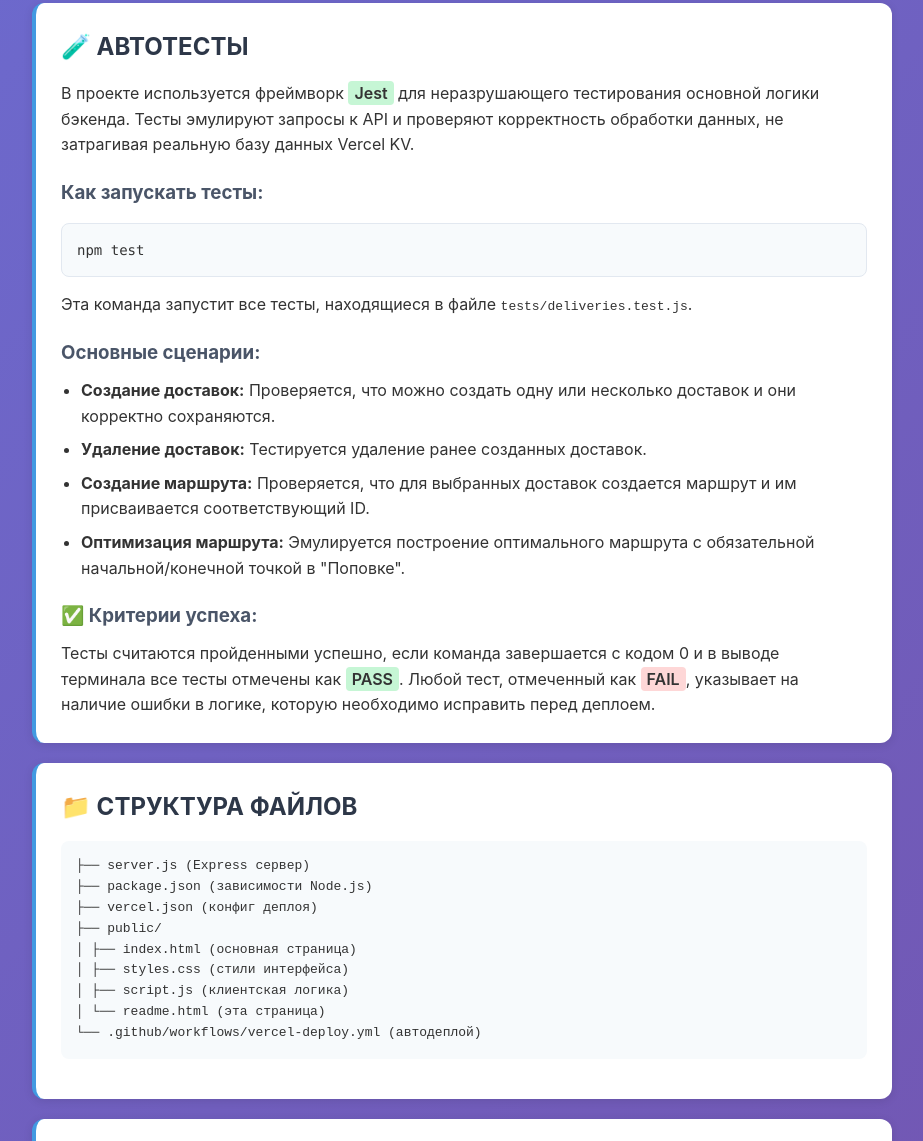
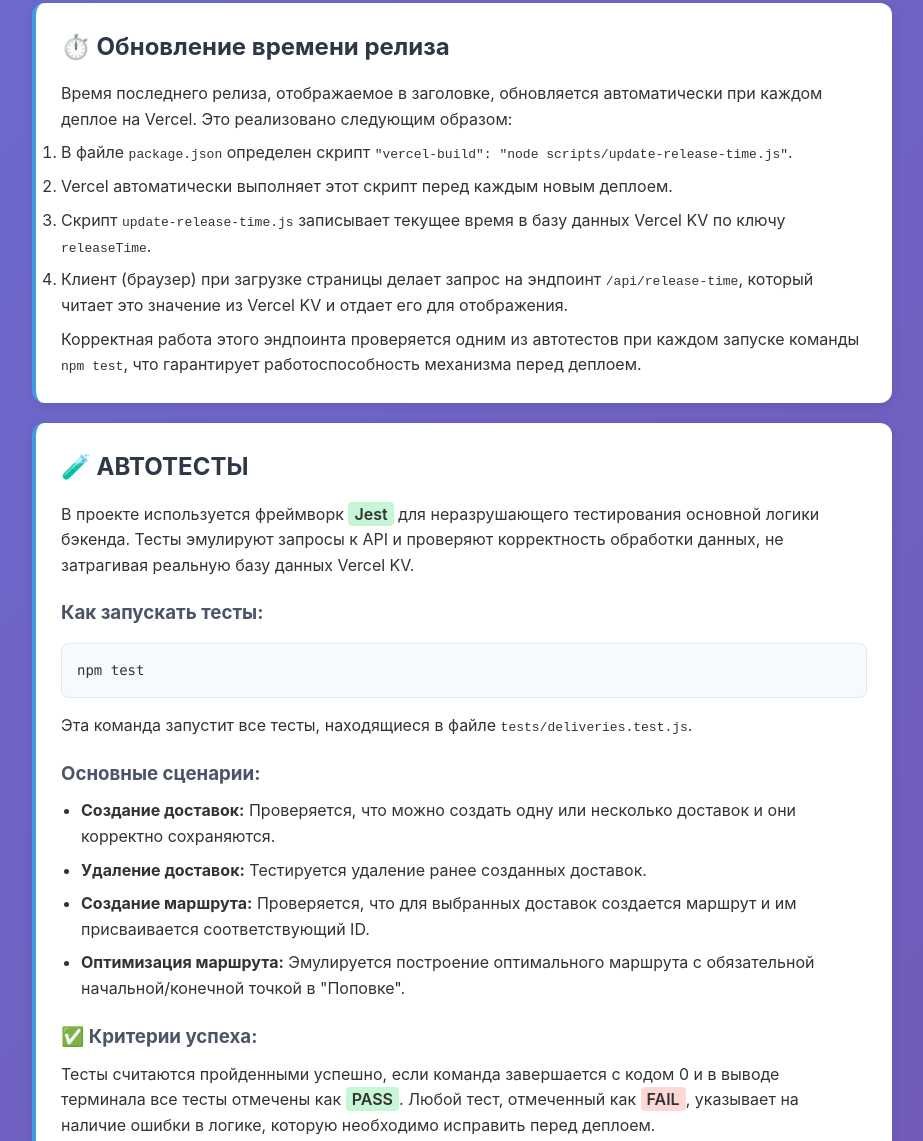
Before and after one commit to maxemot/route-optimizer-web, a website: page public/readme.html in a window 1280 px wide. Shown: the part 2518-3659 px from the top of the page, without its empty margins (178-1101 px from the left). Drawn offline with Linux system fonts and the light colour scheme.

Commit message:
Fix: Починено обновление времени релиза и стабилизирована тестовая среда

```diff
--- a/package.json
+++ b/package.json
@@ -5,8 +5,9 @@
   "main": "server.js",
   "scripts": {
     "start": "node server.js",
-    "test": "jest",
-    "dev": "nodemon server.js"
+    "test": "jest --runInBand",
+    "dev": "nodemon server.js",
+    "vercel-build": "node scripts/update-release-time.js"
   },
   "dependencies": {
     "@vercel/kv": "^0.2.4",
--- a/public/readme.html
+++ b/public/readme.html
@@ -232,6 +232,18 @@
         </div>
 
         <div class="readme-section">
+            <h2>⏱️ Обновление времени релиза</h2>
+            <p>Время последнего релиза, отображаемое в заголовке, обновляется автоматически при каждом деплое на Vercel. Это реализовано следующим образом:</p>
+            <ol>
+                <li>В файле <code>package.json</code> определен скрипт <code>"vercel-build": "node scripts/update-release-time.js"</code>.</li>
+                <li>Vercel автоматически выполняет этот скрипт перед каждым новым деплоем.</li>
+                <li>Скрипт <code>update-release-time.js</code> записывает текущее время в базу данных Vercel KV по ключу <code>releaseTime</code>.</li>
+                <li>Клиент (браузер) при загрузке страницы делает запрос на эндпоинт <code>/api/release-time</code>, который читает это значение из Vercel KV и отдает его для отображения.</li>
+            </ol>
+            <p>Корректная работа этого эндпоинта проверяется одним из автотестов при каждом запуске команды <code>npm test</code>, что гарантирует работоспособность механизма перед деплоем.</p>
+        </div>
+
+        <div class="readme-section">
             <h2>🧪 АВТОТЕСТЫ</h2>
             <p>В проекте используется фреймворк <span class="success">Jest</span> для неразрушающего тестирования основной логики бэкенда. Тесты эмулируют запросы к API и проверяют корректность обработки данных, не затрагивая реальную базу данных Vercel KV.</p>
 
--- a/server.js
+++ b/server.js
@@ -483,9 +483,9 @@
 // Vercel будет использовать этот экспорт, чтобы запустить сервер.
 // Но для локальной разработки и для того, чтобы сокеты работали,
 // нам нужно его слушать.
-if (process.env.NODE_ENV !== 'production') {
+if (require.main === module) {
     server.listen(PORT, () => {
-        console.log(`🚀 Локальный сервер запущен на порту ${PORT}`);
+        console.log(`🚀 Сервер запущен на порту ${PORT}`);
     });
 }
 
```
